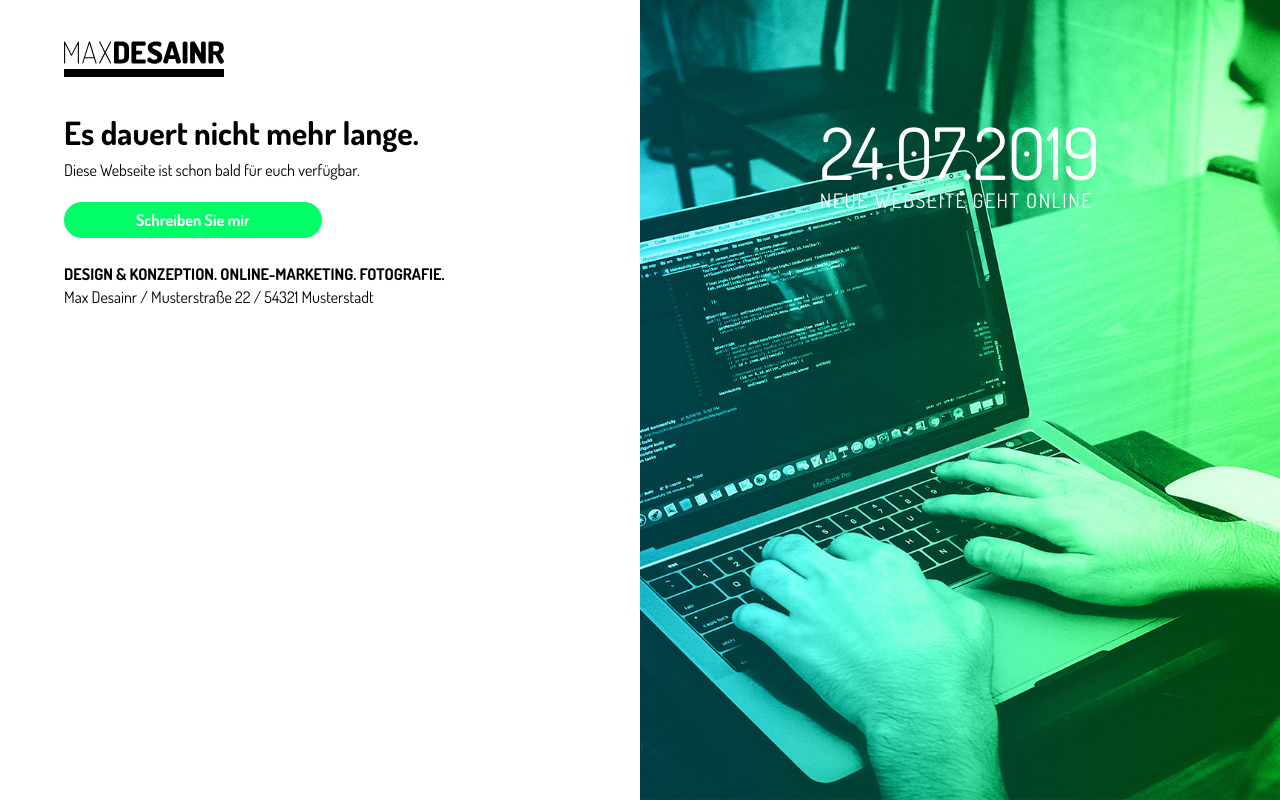
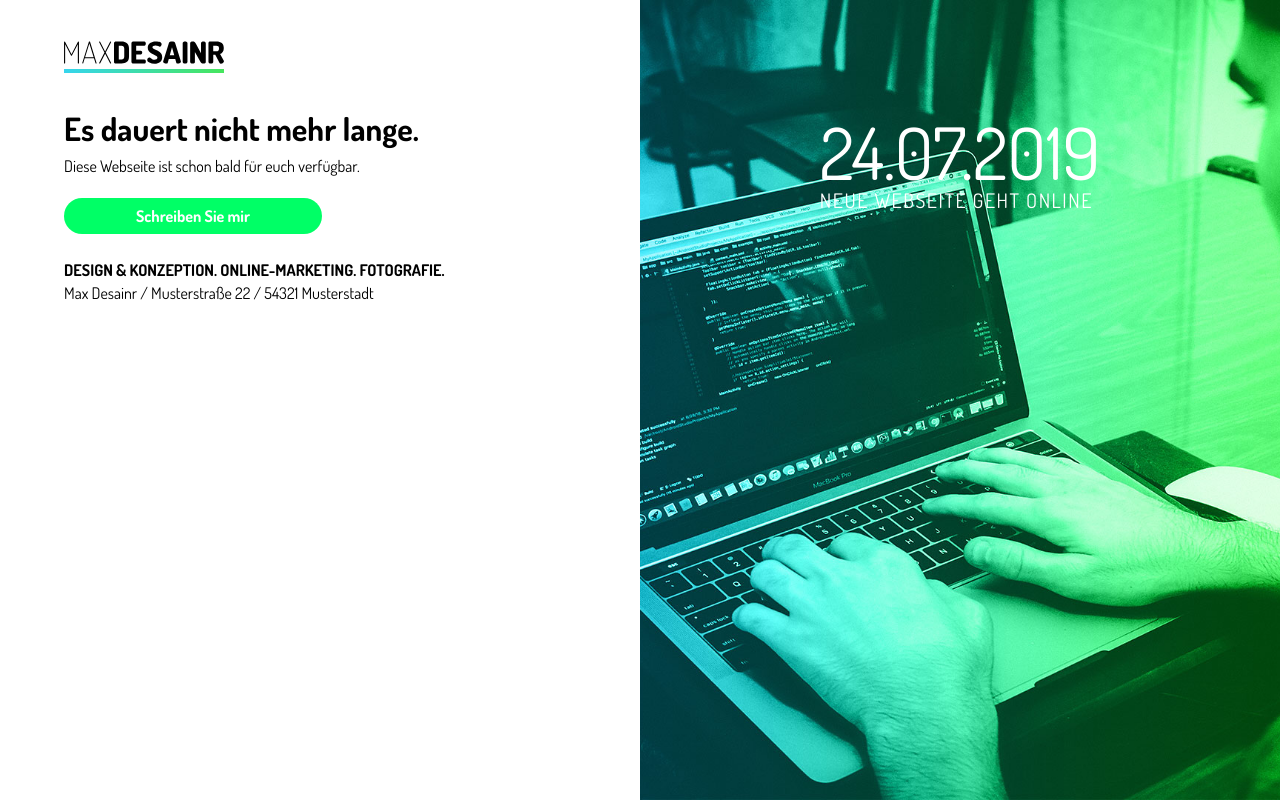
Before and after one commit to clehr/under-construction-page, a plain HTML site: page index.html in a window 1280 px wide. Drawn offline with Linux system fonts and the light colour scheme.

Commit message:
add logo border

```diff
--- a/styles.css
+++ b/styles.css
@@ -20,12 +20,19 @@ body {
     width: 15.5rem;
     margin-left: auto;
     margin-right: auto;
-    padding-bottom: 5px;
-    border-bottom: 8px solid;
 }
 
 .logo {
     width: 100%;
+}
+
+.logo-container::after {
+    content: "";
+    display: block;
+    margin-top: 0.3rem;
+    width: 100%;
+    height: 8px;
+    background-color: #f0f0f0;
 }
 
 .main-content {
@@ -100,6 +107,12 @@ body {
         width: 10rem;
     }
 
+    .logo-container::after {
+        background-color: transparent;
+        background: linear-gradient(to right,  #36d5ed, #46e65d);
+        height: 4px;
+    }
+
     .main-content {
         padding-left: 5%;
         width: 45%;
```
